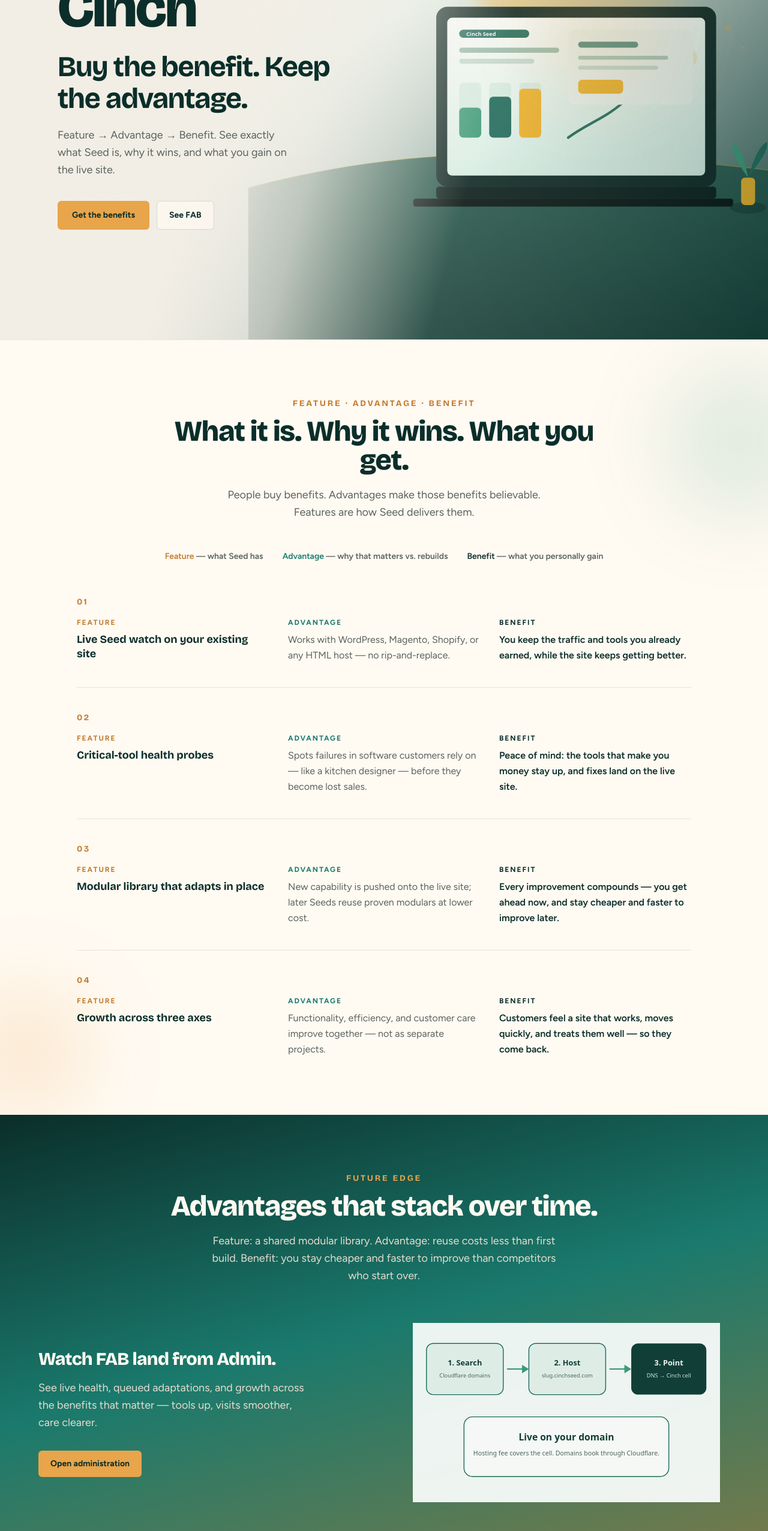
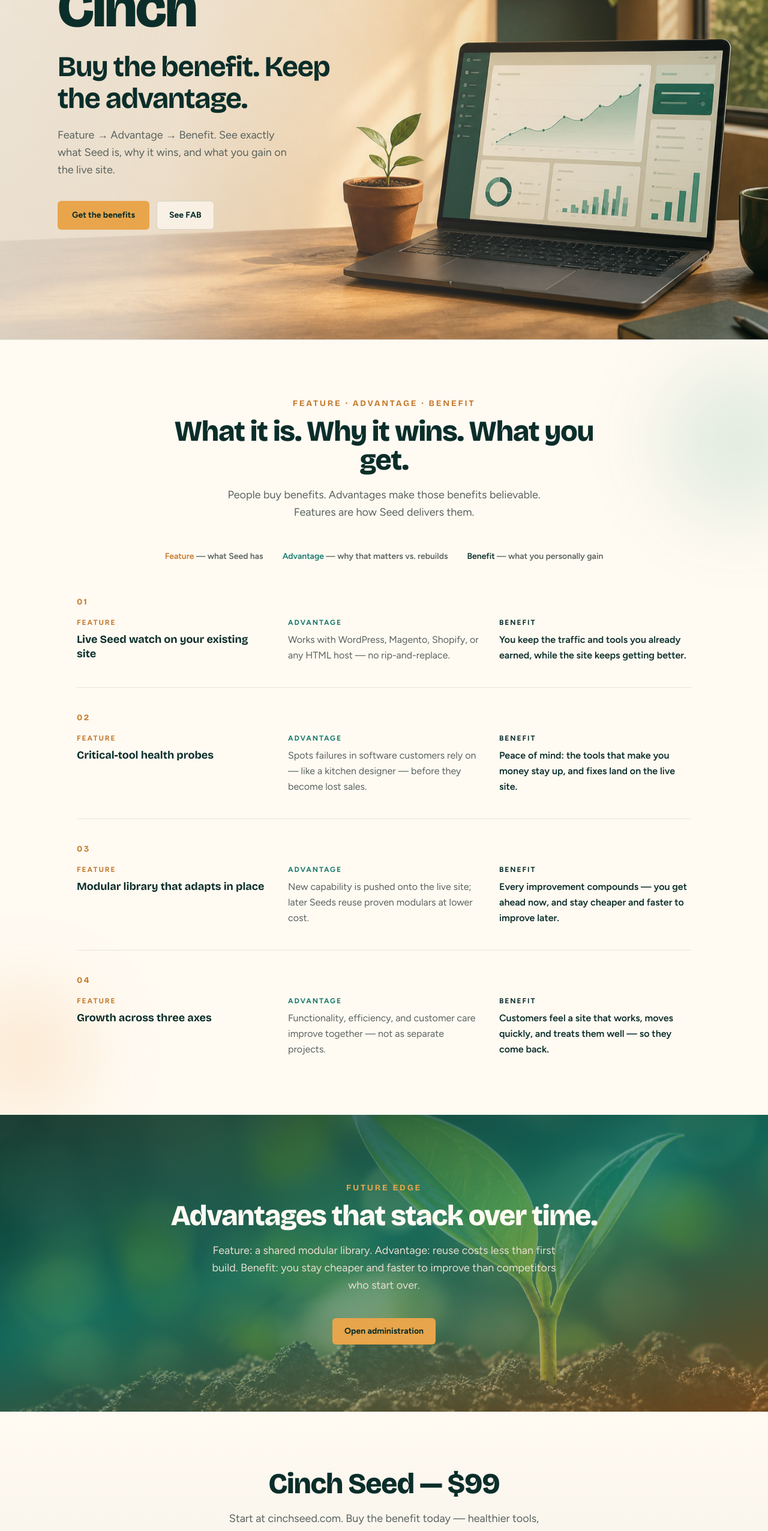
Before and after one commit to 7809tom-sys/Cinch, a Next.js app: page / in a window 1280 px wide. Shown: the part 234-2787 px from the top of the page at 60% size. Built offline with nearby package versions, Linux system fonts and the light colour scheme.

Commit message:
Add photographic hero and growth images to the homepage
Replace flat SVG backdrop with real studio and seedling photography so
the front page feels warmer, more customer-friendly, and easier to stop on.

Co-authored-by: 7809tom-sys <7809tom-sys@users.noreply.github.com>

```diff
--- a/src/app/page.tsx
+++ b/src/app/page.tsx
@@ -63,15 +63,17 @@ export default function Home() {
         <section className="relative isolate min-h-[100svh] overflow-hidden bg-brand-deep">
           <div className="absolute inset-0">
             <Image
-              src="/hero-scene.svg"
-              alt="Warm studio light with a sprouting seed and a Cinch workspace glowing on a laptop"
+              src="/cinch-hero.jpg"
+              alt="Sunlit desk with a sprouting seed and a Cinch growth dashboard on a laptop"
               fill
               priority
-              className="hero-media object-cover object-[78%_center] sm:object-[70%_center] lg:object-center"
+              sizes="100vw"
+              className="hero-media object-cover object-[72%_center] sm:object-[65%_center] lg:object-center"
             />
-            <div className="absolute inset-0 bg-[linear-gradient(100deg,#f3efe6_0%,#f3efe6_34%,rgba(243,239,230,0.82)_48%,rgba(243,239,230,0.2)_64%,rgba(11,46,42,0.35)_100%)] sm:bg-[linear-gradient(105deg,#f3efe6_0%,#f3efe6_30%,rgba(243,239,230,0.75)_44%,rgba(243,239,230,0.12)_62%,rgba(11,46,42,0.28)_100%)]" />
+            {/* Soft left veil keeps copy readable without covering the photo */}
+            <div className="absolute inset-0 bg-[linear-gradient(100deg,rgba(243,239,230,0.92)_0%,rgba(243,239,230,0.78)_32%,rgba(243,239,230,0.28)_52%,rgba(11,46,42,0.2)_100%)] sm:bg-[linear-gradient(105deg,rgba(243,239,230,0.9)_0%,rgba(243,239,230,0.72)_28%,rgba(243,239,230,0.18)_50%,rgba(11,46,42,0.18)_100%)]" />
             <div className="grain pointer-events-none absolute inset-0" />
-            <div className="hero-glow pointer-events-none absolute right-[12%] top-[18%] h-48 w-48 rounded-full bg-accent/40 blur-3xl sm:h-64 sm:w-64" />
+            <div className="hero-glow pointer-events-none absolute right-[18%] top-[22%] h-48 w-48 rounded-full bg-accent/30 blur-3xl sm:h-64 sm:w-64" />
           </div>
 
           <div className="relative mx-auto flex min-h-[100svh] w-full max-w-6xl flex-col justify-center px-6 pb-24 pt-28 sm:px-8">
@@ -182,9 +184,20 @@ export default function Home() {
 
         <section
           id="future"
-          className="relative overflow-hidden bg-[linear-gradient(165deg,#0b2e2a_0%,#1a7a6d_48%,#c47a2c_140%)] px-6 py-24 text-foam sm:px-8"
+          className="relative isolate overflow-hidden px-6 py-28 text-foam sm:px-8"
         >
-          <div className="grain pointer-events-none absolute inset-0 opacity-[0.12] mix-blend-soft-light" />
+          <div className="absolute inset-0">
+            <Image
+              src="/cinch-growth.jpg"
+              alt="A young seedling in warm light — growth and future advantage"
+              fill
+              sizes="100vw"
+              className="object-cover object-center"
+            />
+            <div className="absolute inset-0 bg-[linear-gradient(165deg,rgba(11,46,42,0.88)_0%,rgba(26,122,109,0.72)_45%,rgba(196,122,44,0.55)_100%)]" />
+            <div className="grain pointer-events-none absolute inset-0 opacity-[0.1] mix-blend-soft-light" />
+          </div>
+
           <div className="relative mx-auto max-w-3xl text-center">
             <p className="font-[family-name:var(--font-display)] text-sm font-bold tracking-[0.2em] text-accent">
               FUTURE EDGE
@@ -197,33 +210,12 @@ export default function Home() {
               than first build. Benefit: you stay cheaper and faster to improve
               than competitors who start over.
             </p>
-          </div>
-
-          <div className="relative mx-auto mt-16 grid max-w-6xl items-center gap-12 lg:grid-cols-2 lg:gap-16">
-            <div className="text-left">
-              <h3 className="font-[family-name:var(--font-display)] text-2xl font-extrabold tracking-tight sm:text-3xl">
-                Watch FAB land from Admin.
-              </h3>
-              <p className="mt-4 max-w-md text-lg leading-relaxed text-mist">
-                See live health, queued adaptations, and growth across the
-                benefits that matter — tools up, visits smoother, care clearer.
-              </p>
-              <Link
-                href="/admin"
-                className="mt-8 inline-flex h-11 items-center justify-center rounded-md bg-accent px-5 text-sm font-bold text-brand-deep transition-[transform,background-color] hover:-translate-y-0.5 hover:bg-foam"
-              >
-                Open administration
-              </Link>
-            </div>
-            <div className="relative mx-auto w-full max-w-lg">
-              <Image
-                src="/hosting-flow.svg"
-                alt="Diagram of a customer site pointing at Cinch Seed hosting"
-                width={640}
-                height={360}
-                className="h-auto w-full opacity-95"
-              />
-            </div>
+            <Link
+              href="/admin"
+              className="mt-10 inline-flex h-11 items-center justify-center rounded-md bg-accent px-5 text-sm font-bold text-brand-deep transition-[transform,background-color] hover:-translate-y-0.5 hover:bg-foam"
+            >
+              Open administration
+            </Link>
           </div>
         </section>
 
```
Also changed, not shown: public/cinch-growth.jpg (added), public/cinch-hero.jpg (added).
